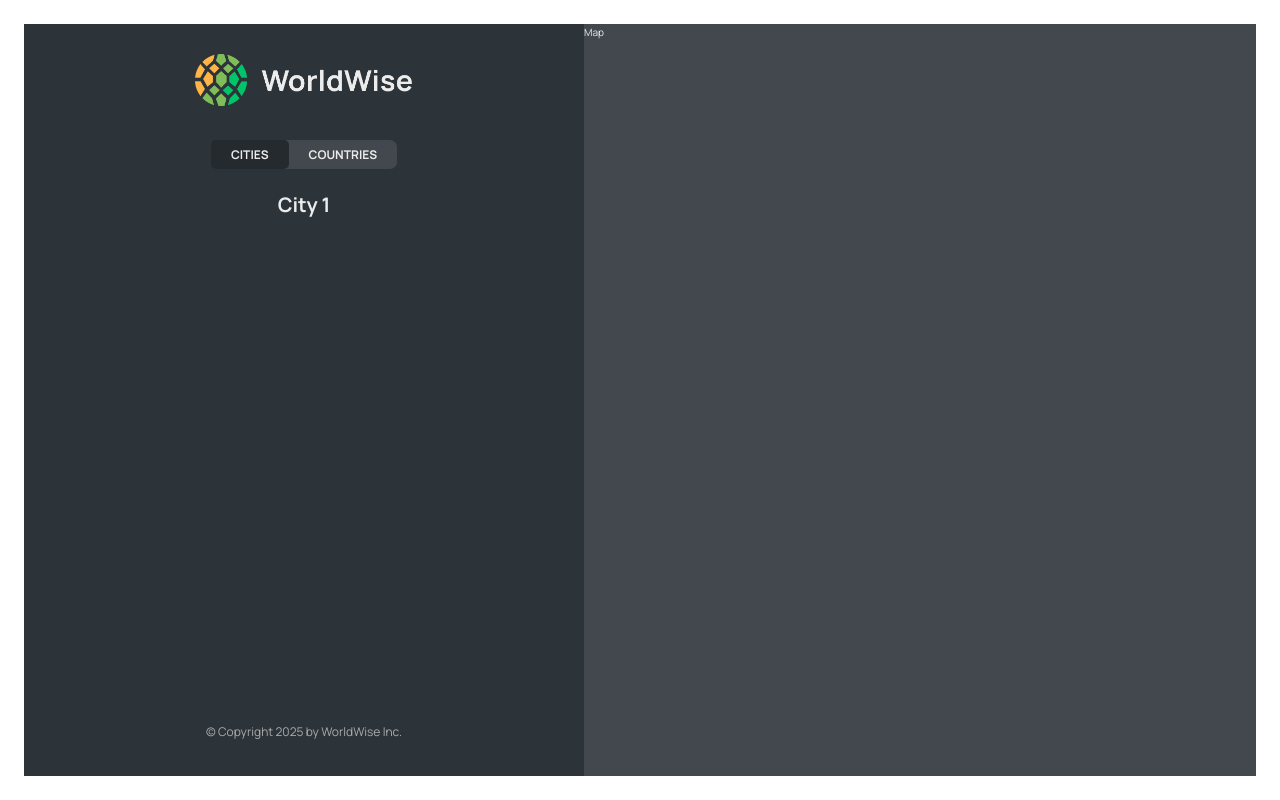
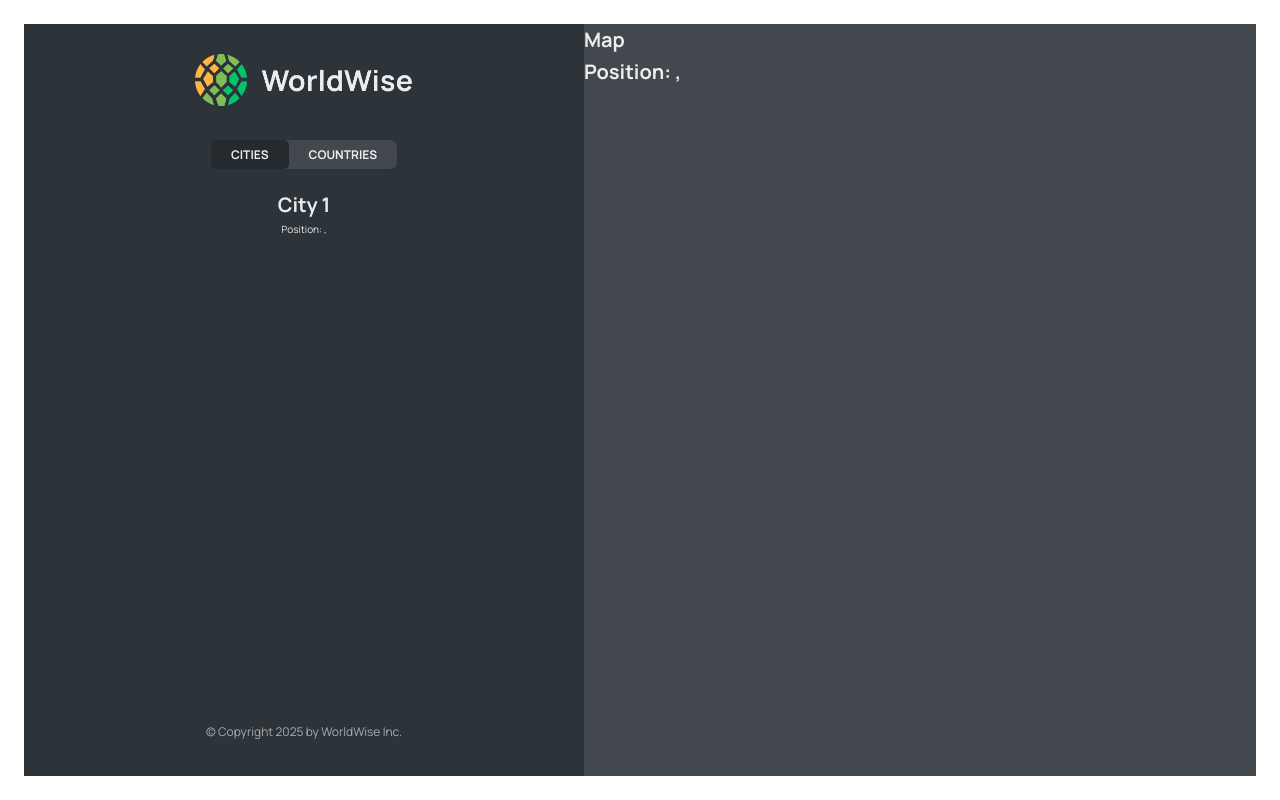
Before and after one commit to dubstabber/worldwise, a React (Vite) app: page /app/cities/1 in a window 1280 px wide. Built offline with nearby package versions, Linux system fonts and the light colour scheme; data requests are answered from the project's data file.

Commit message:
Placeholder read and write string query params

```diff
--- a/src/components/City.jsx
+++ b/src/components/City.jsx
@@ -1,4 +1,4 @@
-import { useParams } from "react-router-dom";
+import { useParams, useSearchParams } from "react-router-dom";
 import styles from "./City.module.css";
 
 const formatDate = (date) =>
@@ -11,6 +11,9 @@ const formatDate = (date) =>
 
 function City() {
   const { id } = useParams();
+  const [searchParams, setSearchParams] = useSearchParams();
+  const lat = searchParams.get("lat");
+  const lng = searchParams.get("lng");
 
   // TEMP DATA
   const currentCity = {
@@ -22,7 +25,14 @@ function City() {
 
   const { cityName, emoji, date, notes } = currentCity;
 
-  return <h1>City {id}</h1>;
+  return (
+    <>
+      <h1>City {id}</h1>
+      <p>
+        Position: {lat}, {lng}
+      </p>
+    </>
+  );
 
   // return (
   //   <div className={styles.city}>
--- a/src/components/CityItem.jsx
+++ b/src/components/CityItem.jsx
@@ -9,11 +9,16 @@ const formatDate = (date) =>
   }).format(new Date(date));
 
 function CityItem({ city }) {
-  const { cityName, emoji, date, id } = city;
+  const { cityName, emoji, date, id, position } = city;
+
+  console.log(position);
 
   return (
     <li>
-      <Link className={styles.cityItem} to={`${id}`}>
+      <Link
+        className={styles.cityItem}
+        to={`${id}?lat=${position.lat}&lng=${position.lng}`}
+      >
         <span className={styles.emoji}>{emoji}</span>
         <h3 className={styles.name}>{cityName}</h3>
         <time className={styles.date}>({formatDate(date)})</time>
--- a/src/components/Map.jsx
+++ b/src/components/Map.jsx
@@ -1,7 +1,19 @@
+import { useSearchParams } from "react-router-dom";
 import styles from "./Map.module.css";
 
 function Map() {
-  return <div className={styles.mapContainer}>Map</div>;
+  const [searchParams, setSearchParams] = useSearchParams();
+  const lat = searchParams.get("lat");
+  const lng = searchParams.get("lng");
+
+  return (
+    <div className={styles.mapContainer}>
+      <h1>Map</h1>
+      <h1>
+        Position: {lat}, {lng}
+      </h1>
+    </div>
+  );
 }
 
 export default Map;
```
